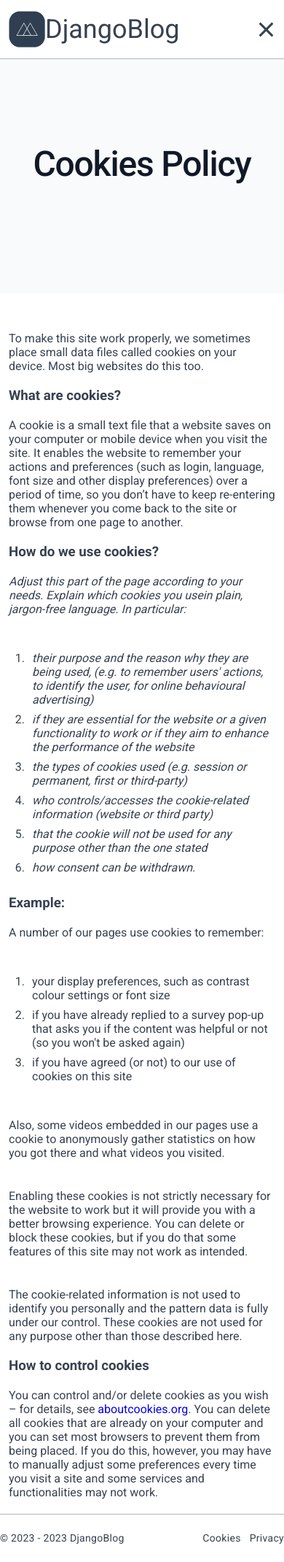
After one commit to TyPaporotnyk/DjangoBlog, a Django app: page /cookies/ in a window 390 px wide. The commit adds this page. Shown: the whole page at 73% size. Run offline with Django 4.2, Linux system fonts and the light colour scheme.

Commit message:
Created about cookies page and empty privacy policy page also added the hamburger menu and animated it

```diff
--- a/config/urls.py
+++ b/config/urls.py
@@ -3,12 +3,17 @@ from django.conf.urls.static import static
 from django.contrib import admin
 from django.urls import include, path
 
+from . import views
+
+
 urlpatterns = [
     path('admin/', admin.site.urls, name='admin'),
 
+    path('cookies/', views.cookies_view, name='cookies'),
+    path('privacy/', views.privacy_view, name='privacy'),
+
     path('account/', include('account.urls')),
     path('blog/', include('blog.urls')),
-
 ]
 
 if settings.DEBUG:
--- /dev/null
+++ b/config/views.py
@@ -0,0 +1,9 @@
+from django.shortcuts import render
+
+
+def cookies_view(request):
+    return render(request, 'cookies.html')
+
+
+def privacy_view(request):
+    return render(request, 'privacy.html')
--- a/static/css/main.css
+++ b/static/css/main.css
@@ -23,10 +23,6 @@
   box-sizing: border-box;
 }
 body {
-  /* font-family: Roboto, ui-sans-serif, system-ui, -apple-system, Segoe UI, Roboto,
-    Ubuntu, Cantarell, Noto Sans, sans-serif, BlinkMacSystemFont, "Segoe UI",
-    Roboto, "Helvetica Neue", Arial, "Noto Sans", sans-serif,
-    "Apple Color Emoji", "Segoe UI Emoji", "Segoe UI Symbol", "Noto Color Emoji"; */
   font-family: Roboto, ui-sans-serif, system-ui, -apple-system, Segoe UI, Roboto,
     Ubuntu, Cantarell, Noto Sans, sans-serif, BlinkMacSystemFont, "Segoe UI",
     Roboto, "Helvetica Neue", Arial, "Noto Sans", sans-serif,
@@ -35,10 +31,6 @@ body {
   color: var(--color-text-paragraph);
   font-size: 16px;
   stroke-width: 1.2;
-}
-pre {
-  white-space: pre-wrap; /* Chrome & Safari */
-  word-wrap: break-word; /* Internet Explorer 5.5+ */
 }
 .wrapper {
   min-height: 100%;
@@ -55,6 +47,8 @@ pre {
 }
 .header {
   border-bottom: 0.1px solid var(--color-border);
+  padding: 0 12px;
+  background-color: var(--color-background-main);
 }
 .header__row {
   display: flex;
@@ -84,22 +78,40 @@ pre {
 .header__nav a:hover {
   text-decoration: underline;
 }
-.burger_menu {
+.hamburger {
   display: none;
+  cursor: pointer;
+}
+.bar{
+  display: block;
+  width: 25px;
+  height: 3px;
+  margin: 5px auto;
+  -webkit-transition: all 0.3s ease-in-out;
+  transition: all 0.3s ease-in-out;
+  background-color: var(--color-text-paragraph);
 }
 .footer {
   border-top: 0.1px solid var(--color-border);
 }
 .footer__row {
   display: flex;
+  gap: 12px;
   height: 65px;
-  justify-content: center;
+  justify-content: space-between;
   align-items: center;
 }
+.footer__right{
+  display: flex;
+  gap: 12px;
+}
 .footer__text {
-  font-size: 24px;
+  font-size: 14px;
   color: var(--color-text-dark);
   letter-spacing: 0.3px;
+}
+a.footer__text:hover{
+  text-decoration: underline;
 }
 .page_title {
   margin-bottom: 32px;
@@ -205,11 +217,14 @@ pre {
 .post__row {
   display: flex;
   align-items: start;
+  flex-wrap: wrap;
 }
 .blog__columns,
 .blog__content {
   padding: 0 12px;
-  flex-basis: 70%;
+  /* flex-basis: 70%; */
+  flex-grow: 999;
+  flex-basis: 0;
   /* align-items: start; */
 }
 .blog__cards,
@@ -310,6 +325,7 @@ pre {
 .blog-control {
   padding: 12px 12px;
   flex-basis: 30%;
+  flex-grow: 1;
 }
 .sticky {
   position: sticky;
@@ -384,3 +400,38 @@ pre {
   flex-wrap: wrap;
   gap: 12px;
 }
+
+@media(max-width:768px){
+  .hamburger{
+    display: block;
+  }
+  .hamburger.active .bar:nth-child(2){
+    opacity: 0;
+  }
+  .hamburger.active .bar:nth-child(1){
+    transform: translateY(8px) rotate(45deg);
+  }
+  .hamburger.active .bar:nth-child(3){
+    transform: translateY(-8px) rotate(-45deg);
+  }
+  .header{
+    position: fixed;
+    left: 0;
+    top: 0;
+    width: 100%;
+    z-index: 1000;
+  }
+  .header__nav{
+    position: fixed;
+    top: 70px;
+    left: -100%;
+    gap: 0;
+    flex-direction: column;
+    background-color: var(--color-text-paragraph);
+    text-align: center;
+    transition: 0.3s;
+  }
+  .header__nav.active{
+    left: 0;
+  }
+}
--- a/static/css/post.css
+++ b/static/css/post.css
@@ -1,9 +1,7 @@
-/* Стили для текстовых тегов */
 p {
     margin-bottom: 1.25em;
     margin-top: 1.25em;
 }
-
 h1 {
     color: #111827;
     font-weight: 700;
@@ -13,15 +11,12 @@ h1 {
     line-height: 1.3333333;
     letter-spacing: -0.025em;
 }
-
-/* Стили для списковых тегов */
-ol {
+ol, ul {
     list-style-type: decimal;
     margin-top: 1.25em;
     margin-bottom: 1.25em;
     padding-left: 1.625em;
 }
-
 li {
     margin-top: 0.5em;
     margin-bottom: 0.5em;
@@ -36,8 +31,6 @@ h2 {
     line-height: 1.3333333;
     letter-spacing: -0.025em;
 }
-
-/* Стили для блока предварительно отформатированного текста */
 pre {
     display: block;
     color: #111827;
@@ -62,7 +55,6 @@ pre {
     overflow-x: auto;
     padding: 1em;
 }
-
 code {
     color: #ec4899;
     font-weight: 600;
--- a/static/js/app.js
+++ b/static/js/app.js
@@ -1,4 +1,10 @@
 $(document).ready(() => {
+    /* Hamburger menu */
+    $(".hamburger").on("click", (e) => {
+        $(".hamburger").toggleClass("active")
+    })
+
+    /* Load more button */
     $("#load-more").on("click", (e) => {
         console.log("Load more");
     })
--- /dev/null
+++ b/templates/cookies.html
@@ -0,0 +1,75 @@
+{% extends 'base.html' %}
+{% load static %}
+
+{% block title %}Cookies Policy{% endblock %}
+
+{% block styleeditor %}
+<link rel="stylesheet" href="{% static 'css/post.css' %}" type="text/css">
+{% endblock %}
+
+
+{% block content %}
+
+<div class="page_title">
+    <div class="container">
+        <div class="page_title__row">
+            <h1>
+                Cookies Policy
+            </h1>
+        </div>
+    </div>
+</div>
+
+<div class="post">
+    <div class="container">
+        <div class="post__row">
+            <div class="blog__content post">
+                <p>To make this site work properly, we sometimes place small data files called cookies on your
+                    device. Most big websites do this too.</p>
+                <h3>What are cookies?</h3>
+                <p>A cookie is a small text file that a website saves on your computer or mobile device when you
+                    visit the site. It enables the website to remember your actions and preferences (such as login,
+                    language, font size and other display preferences) over a period of time, so you don’t have to
+                    keep re-entering them whenever you come back to the site or browse from one page to another.</p>
+                <h3>How do we use cookies?</h3>
+                <p><i>Adjust this part of the page according to your needs. Explain which cookies you usein plain,
+                        jargon-free language. In particular:</i></p>
+                <ul>
+                    <li><i>their purpose and the reason why they are being used, (e.g. to remember users' actions,
+                            to identify the user, for online behavioural advertising)</i></li>
+                    <li><i>if they are essential for the website or a given functionality to work or if they aim to
+                            enhance the performance of the website</i></li>
+                    <li><i>the types of cookies used (e.g. session or permanent, first or third-party)</i></li>
+                    <li><i>who controls/accesses the cookie-related information (website or third party)</i></li>
+                    <li><i>that the cookie will not be used for any purpose other than the one stated</i></li>
+                    <li><i>how consent can be withdrawn.</i></li>
+                </ul>
+                <h3>Example:</h3>
+                <p>A number of our pages use cookies to remember:</p>
+                <ul>
+                    <li>your display preferences, such as contrast colour settings or font size</li>
+                    <li>if you have already replied to a survey pop-up that asks you if the content was helpful or
+                        not (so you won't be asked again)</li>
+                    <li>if you have agreed (or not) to our use of cookies on this site</li>
+                </ul>
+                <p>Also, some videos embedded in our pages use a cookie to anonymously gather statistics on how you
+                    got there and what videos you visited.</p>
+                <p>Enabling these cookies is not strictly necessary for the website to work but it will provide you
+                    with a better browsing experience. You can delete or block these cookies, but if you do that
+                    some features of this site may not work as intended.</p>
+                <p>The cookie-related information is not used to identify you personally and the pattern data is
+                    fully under our control. These cookies are not used for any purpose other than those described
+                    here.</p>
+                <h3>How to control cookies</h3>
+                <p>You can control and/or delete cookies as you wish – for details, see <a
+                        href="http://www.aboutcookies.org/">aboutcookies.org</a>. You can delete all cookies that
+                    are already on your computer and you can set most browsers to prevent them from being placed. If
+                    you do this, however, you may have to manually adjust some preferences every time you visit a
+                    site and some services and functionalities may not work.</p>
+            </div>
+        </div>
+    </div>
+</div>
+
+
+{% endblock content %}
--- a/templates/footer.html
+++ b/templates/footer.html
@@ -1,8 +1,14 @@
 <footer class="footer">
     <div class="container">
         <div class="footer__row">
-            <div class="footer__text">
-                DjangoBlog
+            <div class="footer__left">
+                <div class="footer__text">
+                    © 2023 - 2023 DjangoBlog
+                </div>
+            </div>
+            <div class="footer__right">
+                <a class="footer__text" href="{% url 'cookies' %}">Cookies</a>
+                <a class="footer__text" href="{% url 'privacy' %}">Privacy</a>
             </div>
         </div>
     </div>
--- a/templates/header.html
+++ b/templates/header.html
@@ -27,6 +27,11 @@
                 <a href="{% url 'signup' %}">Signup</a>
                 {% endif %}
             </nav>
+            <div class="hamburger active">
+                <span class="bar"></span>
+                <span class="bar"></span>
+                <span class="bar"></span>
+            </div>
         </div>
     </div>
 </header>
```
Also changed, not shown: templates/privacy.html (added, +34 -0 lines).
